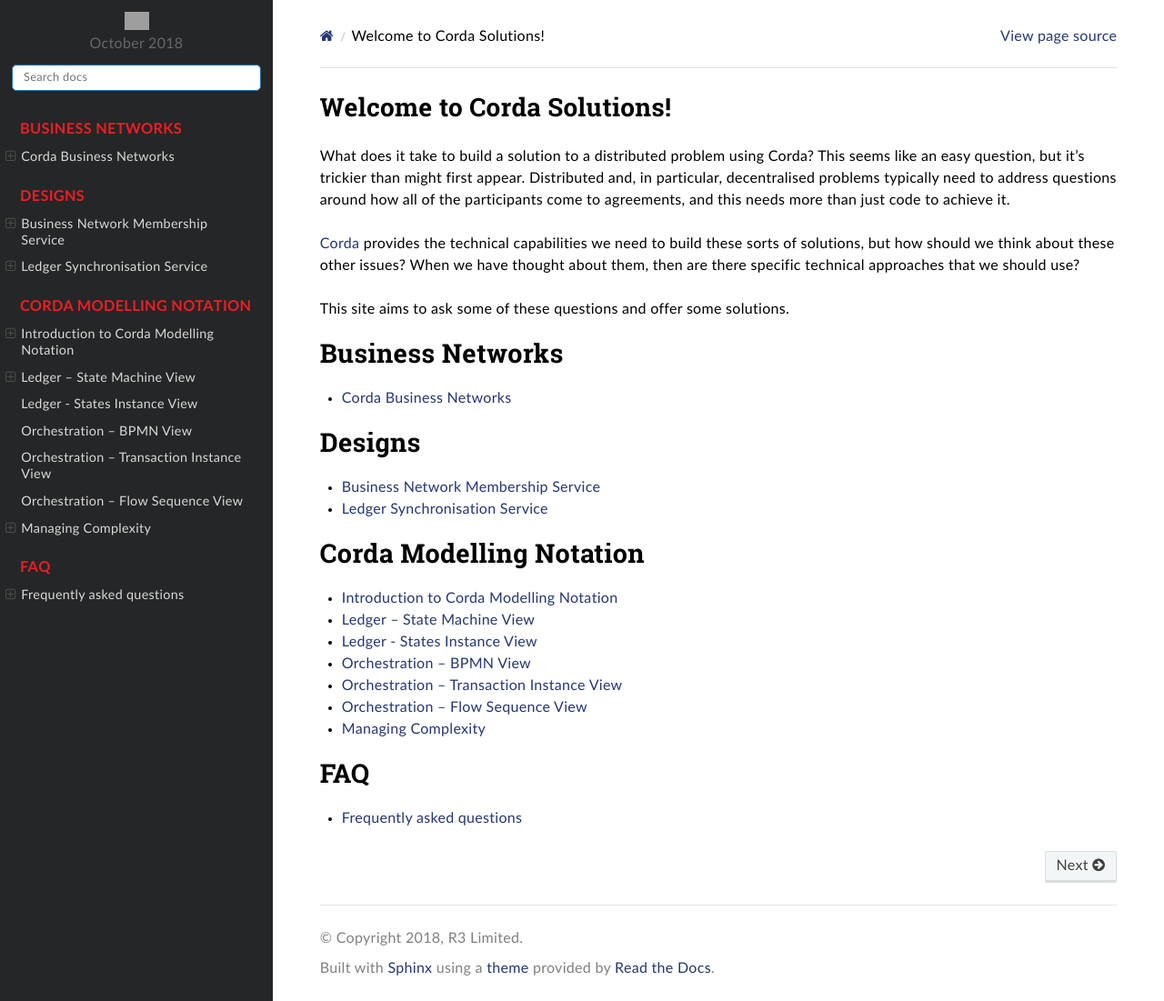
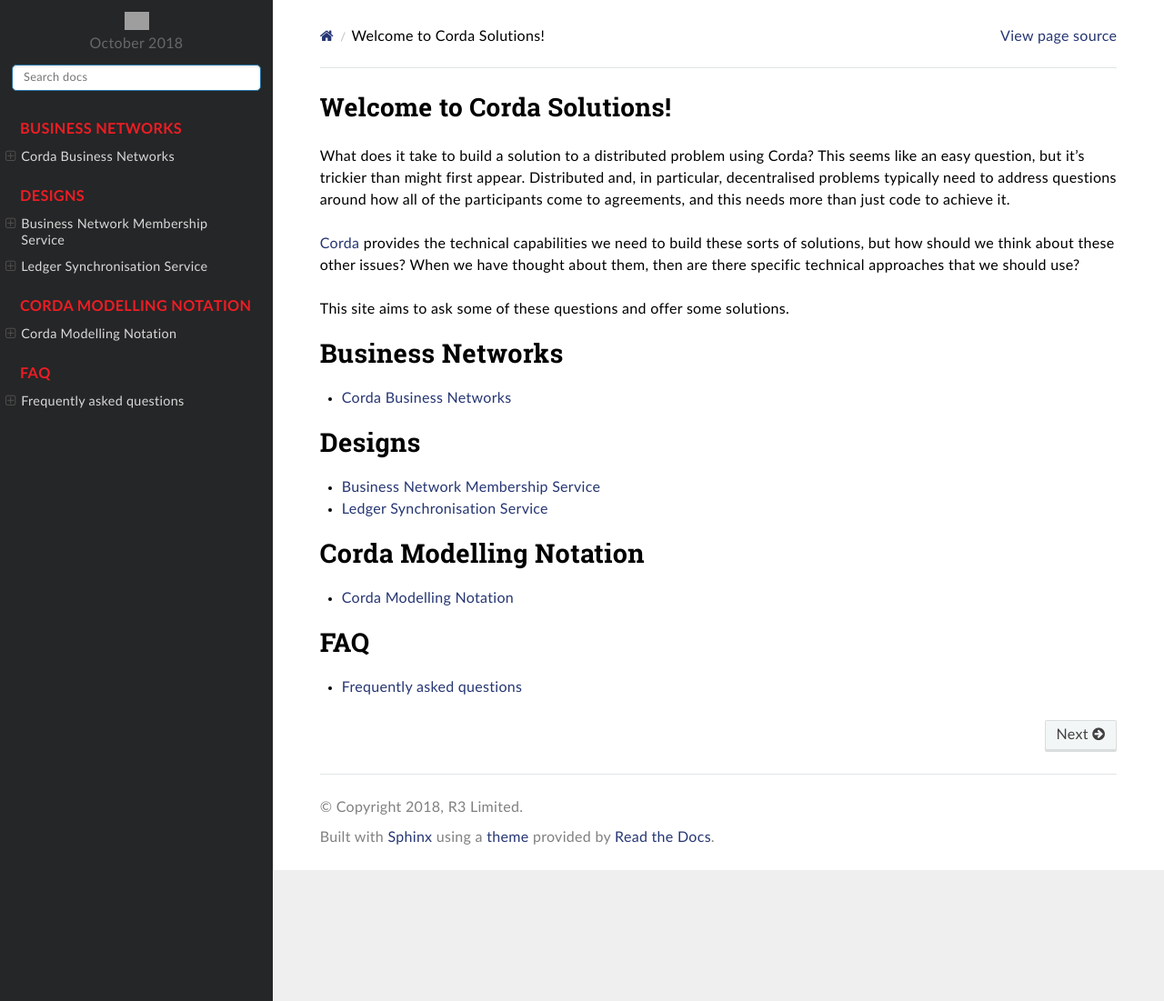
Before and after one commit to corda/corda-solutions, a Sphinx documentation site: the page built from docs/source/index.rst, in a window 1280 px wide and 1101 px high. Shown: the whole window at 91% size. Built offline with Sphinx 7.4.7 and the Read the Docs theme 2.0.0, drawn with Linux system fonts in a browser that asks for light colours; grey boxes are pictures that could not be loaded.

Commit message:
refactored cmn contents

```diff
--- a/docs/source/corda-modelling-notation/intro-to-cmn.rst
+++ b/docs/source/corda-modelling-notation/intro-to-cmn.rst
@@ -1,6 +1,6 @@
-=================================
+========================================
 Introduction to Corda Modelling Notation
-=================================
+========================================
 
 ----------------------------
 Why Corda Modelling Notation
--- a/docs/source/corda-modelling-notation/state_instance_view.rst
+++ b/docs/source/corda-modelling-notation/state-instance-view.rst
@@ -7,7 +7,7 @@
 An instance diagram for our example might look like this:
 
 .. image:: resources/CMN_Instance_view_arrows.png
-  :width: 100%
+  :width: 90%
   :align: center
 
 
--- a/docs/source/corda-modelling-notation/state-machine-view.rst
+++ b/docs/source/corda-modelling-notation/state-machine-view.rst
@@ -188,7 +188,7 @@
 With fungible assets such as Cash you can have many cash input states and many cash outputs as long as the cash amounts balance across the transaction. This would be expressed as 1..n going to 1 ..m on the pay transition:
 
 .. image:: resources/CMN_Cash_example.png
-  :width: 80%
+  :width: 70%
   :align: center
 
 -------------------
--- a/docs/source/index.rst
+++ b/docs/source/index.rst
@@ -29,13 +29,8 @@
     :caption: Corda Modelling Notation
     :maxdepth: 1
 
-    corda-modelling-notation/intro-to-cmn.rst
-    corda-modelling-notation/state-machine-view.rst
-    corda-modelling-notation/state_instance_view.rst
-    corda-modelling-notation/bpmn-view.rst
-    corda-modelling-notation/transaction-instance-view.rst
-    corda-modelling-notation/flow-sequence-view.rst
-    corda-modelling-notation/managing-complexity.rst
+    corda-modelling-notation/intro.rst
+
 
 .. toctree::
    :caption: FAQ
```
Also changed, not shown: docs/source/corda-modelling-notation/intro.rst (added, +20 -0 lines).
